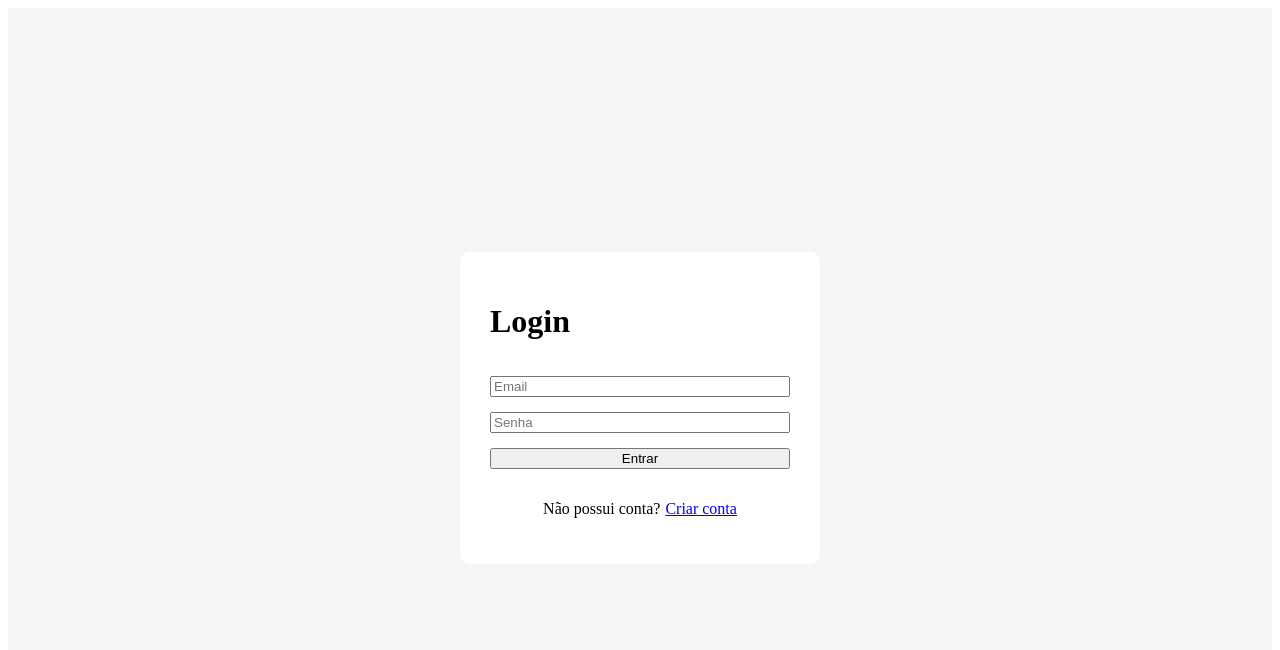
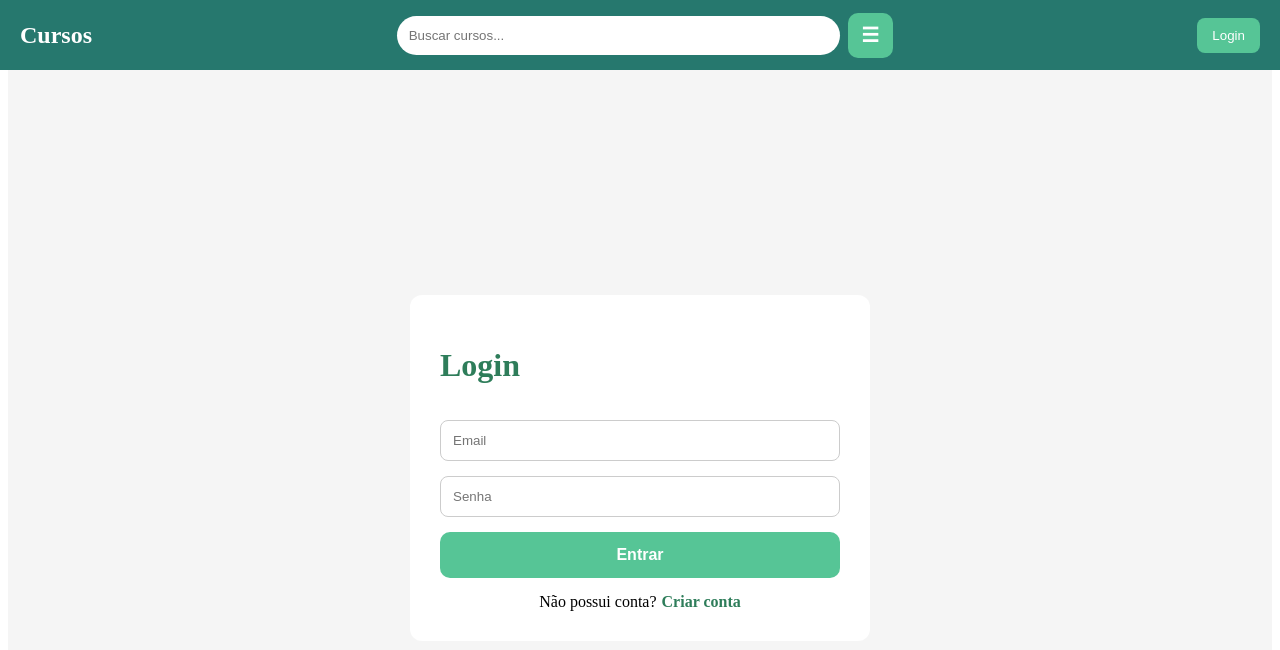
Before and after one commit to Rafaelsc071208/TCC-Pesca_Curso, a React (Vite) app in the folder frontend/: page /login in a window 1280 px wide. Shown: the top 650 px of the page. Built offline with nearby package versions, Linux system fonts and the light colour scheme.

Commit message:
Padronização da tela de login e de Criar conta

```diff
--- a/frontend/src/pages/Login.tsx
+++ b/frontend/src/pages/Login.tsx
@@ -1,10 +1,13 @@
 import { useState } from "react"
 import axios from "axios"
-import { useNavigate } from "react-router-dom"
+import { Link, useNavigate } from "react-router-dom"
+import Header from "../components/Header"
 
 export default function Login() {
 
   const navigate = useNavigate()
+
+  const [search, setSearch] = useState("")
 
   const [email, setEmail] = useState("")
   const [password, setPassword] = useState("")
@@ -53,25 +56,50 @@ export default function Login() {
       background: "#f5f5f5"
     }}>
 
+      <Header
+      search={search}
+      setSearch={setSearch}
+      onOpenFilters={() => {}}
+      />
+
+      <div
+      style={{
+        paddingTop: "120px",
+        display:"flex",
+        justifyContent:"center"
+      }}>
         <form
           onSubmit={handleLogin}
           style={{
             background: "white",
             padding: "30px",
-          borderRadius: "10px",
+            borderRadius: "12px",
             display: "flex",
+            boxShadow: "0 2px 10px rgba(0,0,0,0,1)",
             flexDirection: "column",
             gap: "15px",
-          width: "300px"
+            width: "400px"
           }}
         >
 
-        <h1>Login</h1>
+          <h1
+            style={{
+              color:"#2e7d5a"
+            }}
+          >
+            Login
+          </h1>
 
           <input
             placeholder="Email"
             value={email}
             onChange={(e) => setEmail(e.target.value)}
+
+            style={{
+              padding:"12px",
+              borderRadius:"8px",
+              border:"1px solid #ccc"
+            }}
           />
 
           <input
@@ -79,32 +107,50 @@ export default function Login() {
             placeholder="Senha"
             value={password}
             onChange={(e) => setPassword(e.target.value)}
+
+            style={{
+              padding:"12px",
+              borderRadius:"8px",
+              border:"1px solid #ccc"
+            }}
           />
 
-        <button type="submit">
+          <button type="submit"
+            style={{
+              padding:"14px",
+              border:"none",
+              borderRadius:"10px",
+              backgroundColor:"#56c596",
+              color:"white",
+              fontSize:"16px",
+              fontWeight:"bold",
+              cursor:"pointer"
+            }}
+          >
             Entrar
           </button>
           <p
             style={{
-    textAlign: "center"
+            textAlign: "center",
+            margin:"0"
             }}
           >
               Não possui conta?
 
-  <span
+            <Link
+              to="/register"
               style={{
-      marginLeft: "5px"
+                marginLeft:"5px",
+                color:"#2e7d5a",
+                fontWeight:"bold",
+                textDecoration:"none"
               }}
             >
-
-    <a href="/register">
               Criar conta
-    </a>
-
-  </span>
+            </Link>
           </p>
         </form>
-
+      </div>
 
     </div>
 
--- a/frontend/src/pages/Register.tsx
+++ b/frontend/src/pages/Register.tsx
@@ -1,6 +1,6 @@
 import { useState } from "react"
 import axios from "axios"
-import { useNavigate } from "react-router-dom"
+import { Link, useNavigate } from "react-router-dom"
 
 import Header from "../components/Header"
 
@@ -49,7 +49,10 @@ export default function Register() {
     <div
       style={{
         minHeight: "100vh",
-        background: "#f5f5f5"
+      display: "flex",
+      justifyContent: "center",
+      alignItems: "center",
+      background: "#f5f5f5"
       }}
     >
 
@@ -57,6 +60,7 @@ export default function Register() {
       <Header
         search={search}
         setSearch={setSearch}
+        onOpenFilters={() => {}}
       />
 
 
@@ -98,6 +102,12 @@ export default function Register() {
             placeholder="Nome de usuário"
             value={username}
             onChange={(e) => setUsername(e.target.value)}
+
+            style={{
+              padding:"12px",
+              borderRadius:"8px",
+              border:"1px solid #ccc"
+            }}
           />
 
 
@@ -106,6 +116,12 @@ export default function Register() {
             placeholder="Email"
             value={email}
             onChange={(e) => setEmail(e.target.value)}
+
+            style={{
+              padding:"12px",
+              borderRadius:"8px",
+              border:"1px solid #ccc"
+            }}
           />
 
 
@@ -115,6 +131,12 @@ export default function Register() {
             placeholder="Senha"
             value={password}
             onChange={(e) => setPassword(e.target.value)}
+
+            style={{
+              padding:"12px",
+              borderRadius:"8px",
+              border:"1px solid #ccc"
+            }}
           />
 
 
@@ -134,7 +156,26 @@ export default function Register() {
           >
             Criar Conta
           </button>
+          <p
+            style={{
+              textAlign:"center",
+              margin:"0"
+            }}
+          >
+            Já tem uma conta?
 
+            <Link
+              to="/login"
+              style={{
+                marginLeft:"5px",
+                color:"#2e7d5a",
+                fontWeight:"bold",
+                textDecoration:"none"
+              }}
+            >
+             Entrar
+            </Link>
+          </p>
         </form>
 
       </div>
```
Lines whose indentation alone changed are shown as unchanged.
